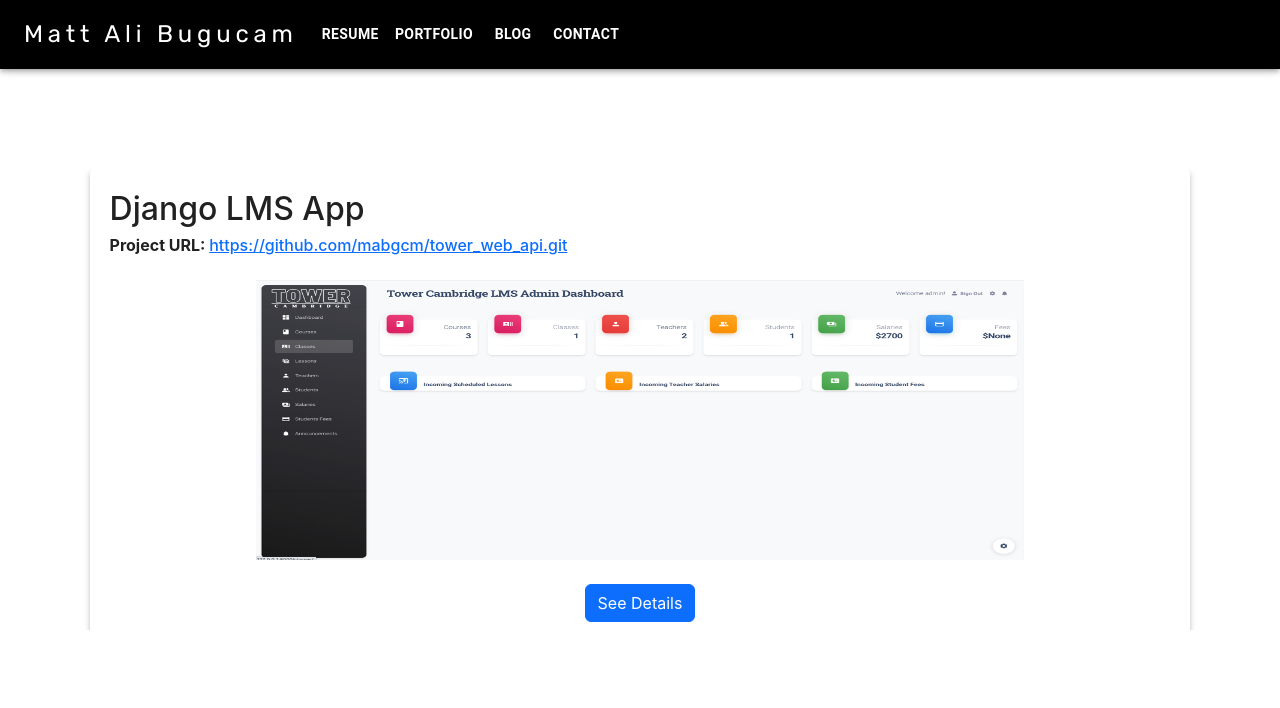
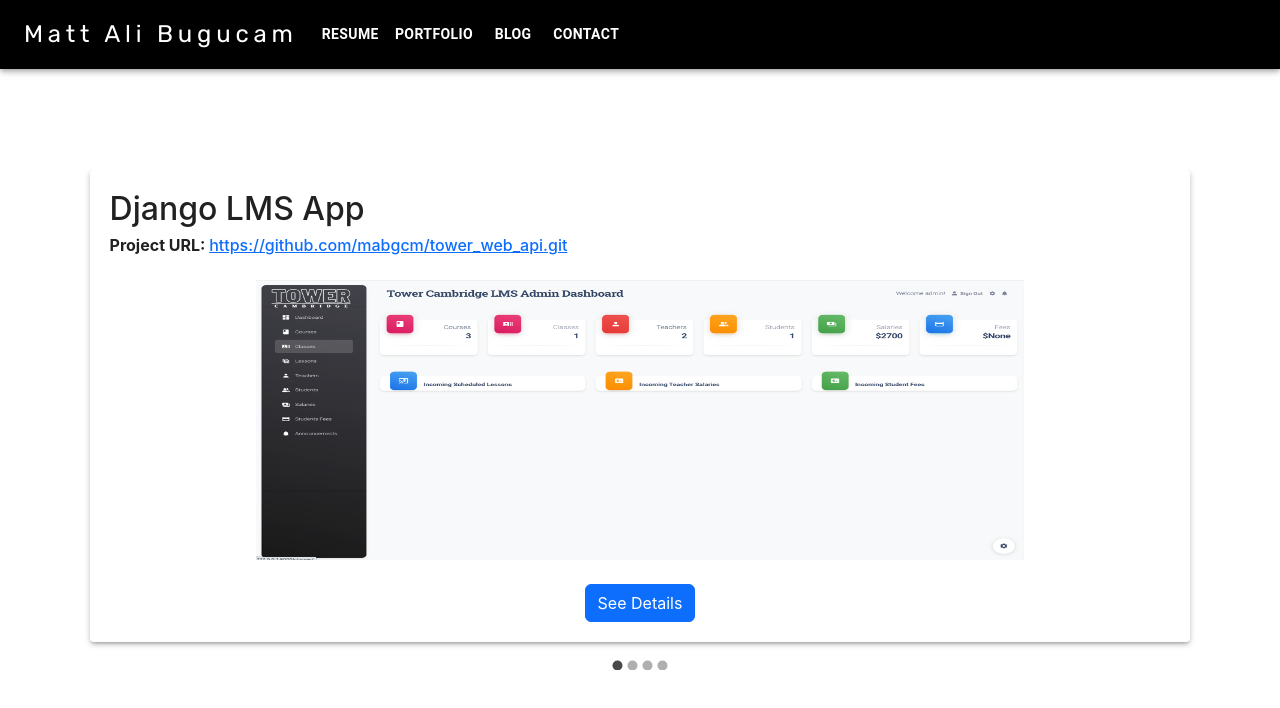
Before and after one commit to mabgcm/mab-react, a React (Create React App) app: page /Portfolio in a window 1280 px wide. Shown: the top 708 px of the page. Built offline with nearby package versions, Linux system fonts and the light colour scheme.

Commit message:
last attempt

```diff
--- a/src/App.css
+++ b/src/App.css
@@ -170,7 +170,7 @@ section {
   width: 750px;
   margin: 150px auto;
   padding: 20px;
-  height: 60vh;
+  height: 65vh;
   /* border: #050d18 solid 1px; */
 }
 
--- a/src/Pages/Contact.jsx
+++ b/src/Pages/Contact.jsx
@@ -4,6 +4,7 @@ import TextField from '@mui/material/TextField';
 import { ToastContainer, toast } from 'react-toastify';
 import 'react-toastify/dist/ReactToastify.css';
 import emailjs from '@emailjs/browser';
+import { Paper } from '@mui/material';
 
 
 const Contact = () => {
@@ -29,6 +30,7 @@ const Contact = () => {
 
     return (
         <section className='m-5 pt-5 text-center'>
+            <Paper className='paper'>
                 <h1 className=''>Contact Form</h1>
                 <Box
                     component="form"
@@ -67,6 +69,7 @@ const Contact = () => {
                     <button id='signin' onClick={notify} variant="success" type="submit" className='btn btn-success w-25'>Send</button>
                     <ToastContainer />
                 </Box>
+            </Paper>
         </section>
     )
 }
```
Lines whose indentation alone changed are shown as unchanged.
